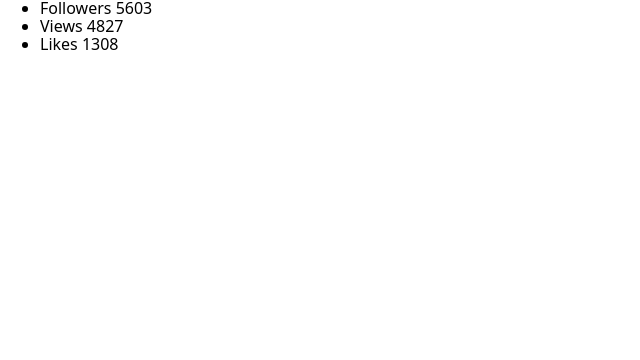
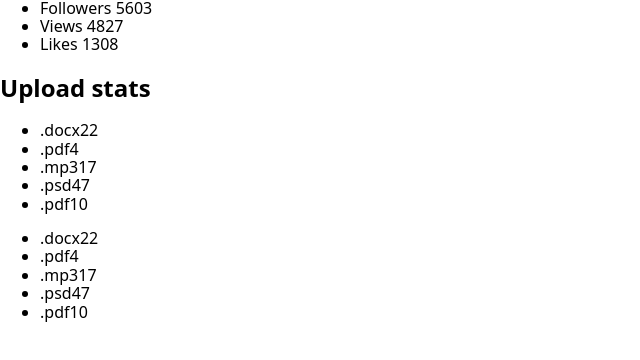
Before and after one commit to Oleksii-Deviatov/goit-react-hw-01-components, a React (Create React App) app: page / in a window 1280 px wide. Shown: the part 424-784 px from the top of the page, without its empty margins (0-640 px from the left). Built offline with nearby package versions, Linux system fonts and the light colour scheme.

Commit message:
StatistiscSection

```diff
--- a/src/App.jsx
+++ b/src/App.jsx
@@ -6,8 +6,8 @@ import statisticalData from "./data/statistical_data.json";
 const App = () => (
   <div className="app">
     <SocialProfile user={user} />
-    {/* <StatistiscSection title="Upload stats" stats={statisticalData} /> */}
-    {/* <StatistiscSection stats123={statisticalData} /> */}
+    <StatistiscSection title="Upload stats" stats={statisticalData} />
+    <StatistiscSection stats={statisticalData} />
   </div>
 );
 
```
